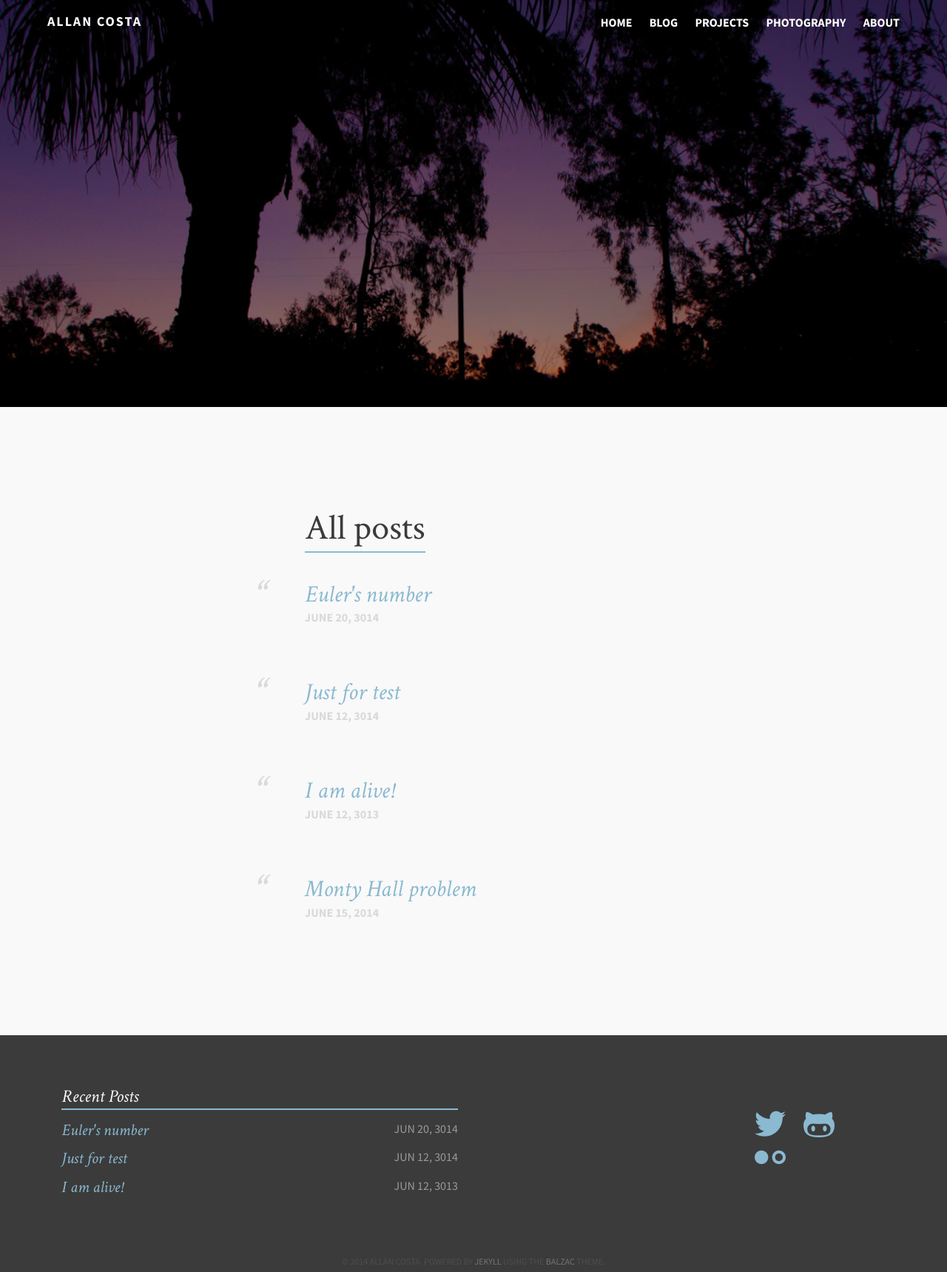
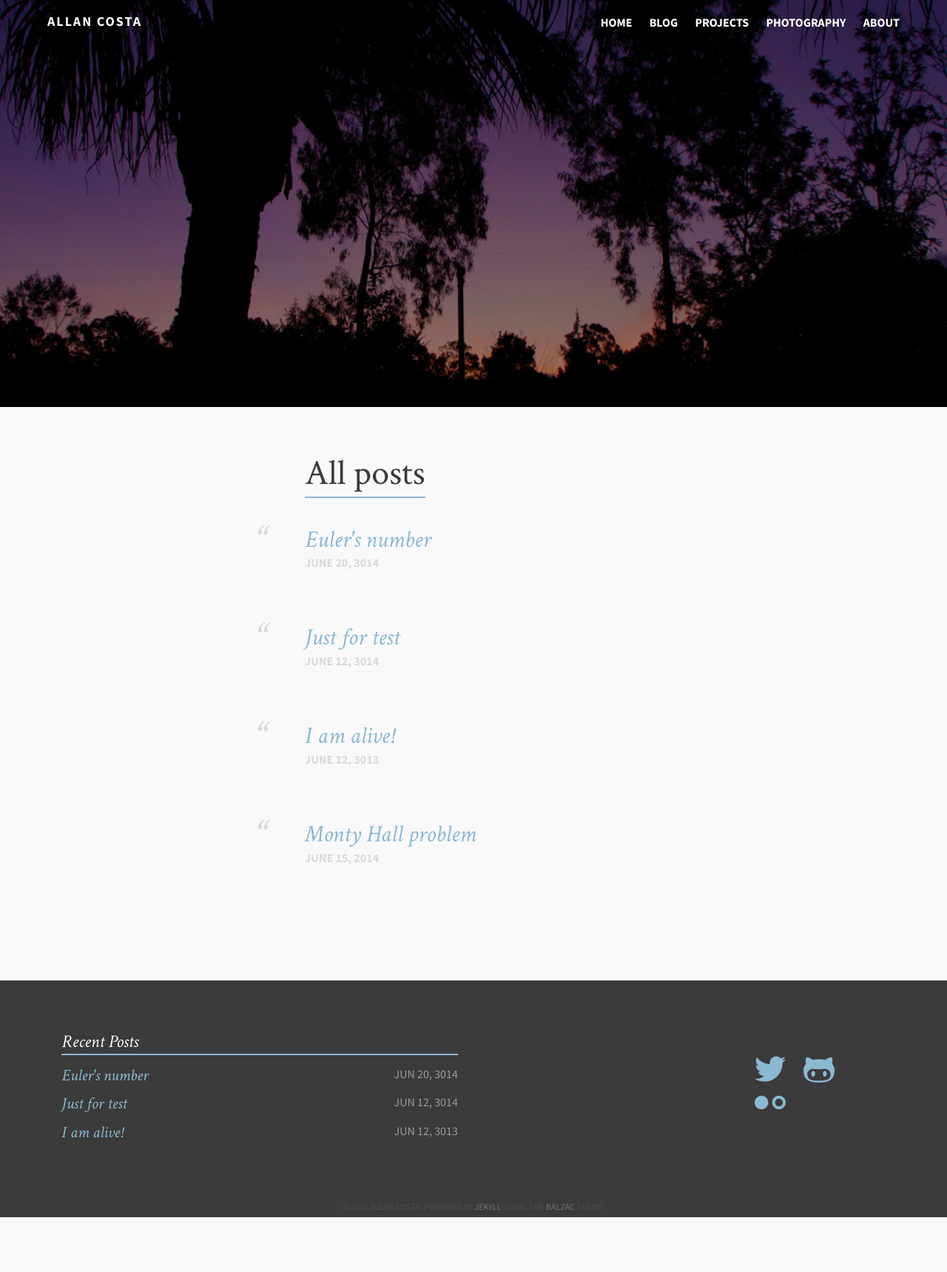
Before and after one commit to snowdj/allanino.github.io, a Jekyll site: the page built from blog.md, in a window 1280 px wide. Shown: the whole page at 74% size. Built offline with Jekyll 4.4.1, drawn with Linux system fonts in a browser that asks for light colours; after the commit the page ends 1645 px from its top, so only the background shows below that.

Commit message:
Table center, blog top-pad.

```diff
--- a/assets/css/i.css
+++ b/assets/css/i.css
@@ -69,7 +69,7 @@ table
   margin: 45px;
   width: 480px;
   border-collapse: collapse;
-  text-align: left;
+  text-align: center;
 }
 th
 {
@@ -687,7 +687,7 @@ header.site-header nav ul li a:hover {
   display: block;
   margin: 0 auto;
   float: none;
-  padding-top: 140px;
+  padding-top: 66px;
 }
 .archive-wrap .post-list {
   list-style-type: none;
```
